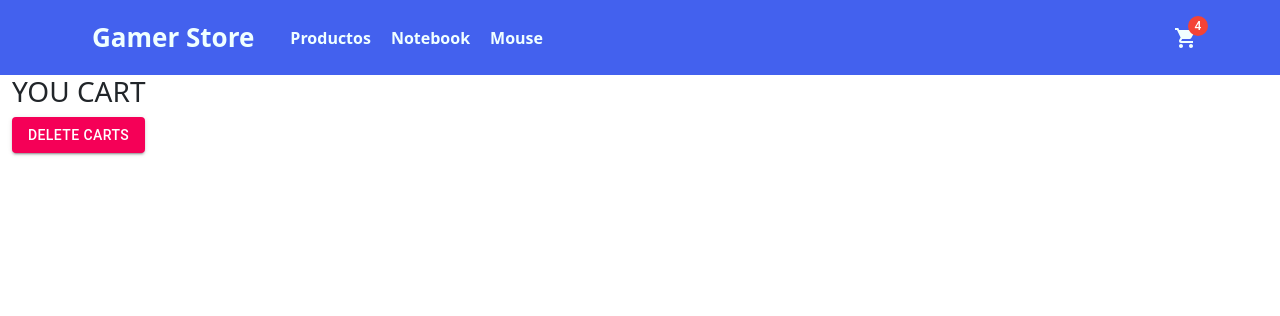
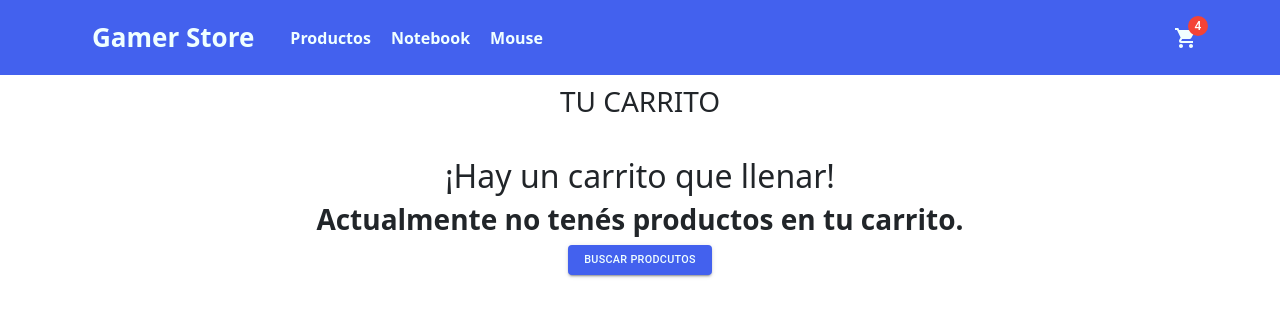
Before and after one commit to AgostinoNicolas/GamerStore-React-, a React (Create React App) app: page /cart in a window 1280 px wide. Shown: the top 316 px of the page. Built offline with nearby package versions, Linux system fonts and the light colour scheme.

Commit message:
se renderizo Cart y se agrego el componente Empty Cart

```diff
--- a/src/App.css
+++ b/src/App.css
@@ -103,12 +103,13 @@
 .btnAddToCart{
   background-color: #4361ee !important;
   color: azure !important;
+  font-size: 0.675rem !important;
+  width: 160px !important;
 }
 
 .btnAddToCart:hover{
   background-color: #3b53c0 !important;
   border: #3b53c0 !important;
-
 }
 
 
@@ -122,8 +123,9 @@
   background-color: #9c27b0 !important;
   border: #9c27b0 !important;
   margin-bottom: 20px !important;
-  width: 130px;
   color: azure !important;
+  font-size: 0.675rem !important;
+  width: 160px !important;
 }
 
 .btnDetail:hover{
@@ -133,7 +135,6 @@
 
 .btnDetailLink{
   text-decoration: none;
-  font-size: 0.875rem !important;
 }
 
 
@@ -172,12 +173,10 @@
   width: 40%;
 }
 
-
 .productsImgDetail{
   width: 60%;
   height: 400px;
 }
-
 
 .containerDetail{
   display: flex;
@@ -187,19 +186,93 @@
   padding: 10px;
 }
 
-
 .productsDescriptionDetail{
   width: 500px;
 }
-
 
 .itemCountDetail{
   display: flex;
 }
 
+
 /* STOCK */
-
 .stock{
   font-size: 12px;
   color: #8f8f8f;
 }
+
+
+/* EMPTY CART */
+.conatinerEmptyCart{
+  display: flex;
+  justify-content: center;
+  text-align: center;
+  margin-top: 30px;
+}
+
+
+/* CART */
+.containerTitleCart{
+  display: flex;
+  justify-content: center;
+  margin-top: 10px;
+}
+
+.containerRemoveCart{
+  display: flex;
+  justify-content: right;
+  margin-bottom: 30px;
+}
+
+.containerContinueShop{
+  display: flex;
+  justify-content: left;
+  margin-bottom: 30px;
+
+}
+
+.containerItemCart{
+  display: flex;
+  align-items: center;
+  margin-bottom: 15px;
+}
+
+.imgCart{
+  width: 100px;
+  height: 100px;
+}
+
+
+/* BTN CONTINUE SHOPPING */
+.btnContinueShoplLink{
+  text-decoration: none;
+}
+
+.btnContinueShop{
+  background-color: #4361ee !important;
+  color: azure !important;
+  font-size: 0.675rem !important;
+}
+
+.btnContinueShop:hover{
+  background-color: #3b53c0 !important;
+  border: #3b53c0 !important;
+}
+
+/* BTN EMPTY CART */
+.emptyCart{
+  background-color: #4361ee !important;
+  color: azure !important;
+  font-size: 0.675rem !important;
+}
+
+.emptyCart:hover{
+  background-color: #3b53c0 !important;
+  border: #3b53c0 !important;
+}
+
+
+/* BTN DELETE ITEM */
+.btnDeleteItem{
+  font-size: 10px !important;
+}
--- a/src/App.js
+++ b/src/App.js
@@ -3,9 +3,9 @@ import { BrowserRouter, Route, Routes } from 'react-router-dom';
 import './App.css';
 import ItemDetailContainer from './components/ItemDetailContainer';
 import ItemListContainer from './components/ItemListContainer';
-import Cart from './components/Cart';
 import NavBar from './components/Navbar';
 import CartContextProvider from './components/CartContext'
+import CartContainer from './components/CartContainer';
 
 
 function App() {
@@ -18,7 +18,7 @@ function App() {
             <Route path="/" element={<ItemListContainer />}/>
             <Route path="/categoria/:idCategoria" element={<ItemListContainer />}/>
             <Route path="/item/:idItem" element={<ItemDetailContainer />}/>
-            <Route path="cart" element={<Cart />}/>
+            <Route path="cart" element={<CartContainer />}/>
           </Routes>
         </BrowserRouter>
       </CartContextProvider>
--- a/src/components/Cart.jsx
+++ b/src/components/Cart.jsx
@@ -1,34 +1,40 @@
-import { useContext } from "react";
-import { Container, Row , Col } from "react-bootstrap";
+import { Row , Col } from "react-bootstrap";
 import { CartContext } from "./CartContext";
 import { Button } from "@material-ui/core";
+import { useContext } from "react";
+import { Link } from "react-router-dom";
+
 
 const Cart = () =>{
     const test = useContext(CartContext)
 
     return(
-        <Container fluid>
         <Row>
-                <Col><h3>YOU CART</h3></Col>
-            </Row>
-            <Row>
-                <Col>
-                    <Button onClick={test.removeCart} variant="contained" color="secondary">
-                        Delete Carts
+            <Col className="containerContinueShop">
+                <Link className="btnContinueShoplLink" to='/'>
+                    <Button className="btnContinueShop" variant="contained" >
+                        Continuar Comprando
                     </Button>
+                </Link>
             </Col>
-            </Row>
+            <Col className="containerRemoveCart">
                 {
-                test.cartList.length > 0 && (
+                    test.cartList.length > 0 &&(
+                        <Button className="emptyCart" onClick={test.removeCart} variant="contained" color="secondary">
+                            Vaciar Carrito
+                        </Button>
+                    )
+                }
+            </Col>
             <div>
                 {
                     test.cartList.map(item =>
-                                <Row key={item.idItem}>
+                        <Row className="containerItemCart" key={item.idItem}>
                             <Col>
-                                        <img src={item.imgItem} />
+                                <img className="imgCart" src={item.imgItem} />
                             </Col>
                             <Col>
-                                        <p>Producto: {item.nameItem}</p>
+                                <b>{item.nameItem}</b>
                             </Col>
                             <Col>
                                 <div>
@@ -37,19 +43,15 @@ const Cart = () =>{
                                 </div>
                             </Col>
                             <Col>
-                                        <Button onClick={()=> test.deleteItem(item.idItem)} variant="contained" color="secondary">
-                                            Delete Item
+                                <Button className="btnDeleteItem" onClick={()=> test.deleteItem(item.idItem)} variant="contained" color="secondary">
+                                    Eliminar
                                 </Button>
                             </Col>
                         </Row>
                     )
                 }
-
             </div>
-                )
-            }
-
-        </Container>
+        </Row>
     );
 }
 
--- /dev/null
+++ b/src/components/CartContainer.jsx
@@ -0,0 +1,24 @@
+import { Container, Row , Col } from "react-bootstrap";
+import { useContext } from "react";
+import { CartContext } from "./CartContext";
+import EmptyCart from "./EmptyCart";
+import Cart from "./Cart"
+
+const CartContainer = () =>{
+    const test = useContext(CartContext)
+
+    return(
+        <Container fluid>
+            <Row>
+                <Col className="containerTitleCart">
+                    <h3>TU CARRITO</h3>
+                </Col>
+            </Row>
+            {
+                test.cartList.length <= 0 ? (<EmptyCart />) : (<Cart />)
+            }
+        </Container>
+    );
+}
+
+export default CartContainer;
--- a/src/components/CartWidget.jsx
+++ b/src/components/CartWidget.jsx
@@ -5,7 +5,7 @@ import ShoppingCartIcon from '@material-ui/icons/ShoppingCart';
 const CartWidget = () =>{
     return(
         <>
-            <Badge className='shop-cart' badgeContent={4} color="error">
+            <Badge  className='shop-cart' badgeContent={4} color="error">
                 <ShoppingCartIcon />
             </Badge>
         </>
--- /dev/null
+++ b/src/components/EmptyCart.jsx
@@ -0,0 +1,23 @@
+import { Row , Col } from "react-bootstrap";
+import { Link } from "react-router-dom";
+import { Button } from "@material-ui/core";
+
+const EmptyCart = () => {
+    return(
+        <Row>
+            <Col className="conatinerEmptyCart">
+                <div>
+                    <h2>¡Hay un carrito que llenar!</h2>
+                    <h3><b>Actualmente no tenés productos en tu carrito.</b></h3>
+                    <Link className="btnContinueShoplLink" to='/'>
+                        <Button className="btnContinueShop" variant="contained" >
+                            Buscar Prodcutos
+                        </Button>
+                    </Link>
+                </div>
+            </Col>
+        </Row>
+    );
+}
+
+export default EmptyCart;
--- a/src/components/Item.jsx
+++ b/src/components/Item.jsx
@@ -21,7 +21,7 @@ const Item = ({id, img, nombre, procesador, memoria , almacenamiento, pantalla,
                 <div className="btnDetailContainer">
                 <Link className="btnDetailLink" to={`/item/${id}`}>
                     <Button className="btnDetail" variant="outlined" color="primary">
-                        DETAIL
+                        Detalle
                     </Button>
                 </Link>
                 </div>
--- a/src/components/ItemCount.jsx
+++ b/src/components/ItemCount.jsx
@@ -33,7 +33,7 @@ const ItemCount = ( {stock = 0, initial = 1, onAdd} ) =>{
             <Button onClick={decrement}>
                 <RemoveIcon />
             </Button>
-            <Button onClick={()=> onAdd(rate)} className="btnAddToCart" variant="outlined" color="primary">ADD TO CART</Button>
+            <Button onClick={()=> onAdd(rate)} className="btnAddToCart" color="primary">Agregar al Carrito</Button>
         </div>
     );
 }
--- a/src/components/Navbar.jsx
+++ b/src/components/Navbar.jsx
@@ -19,7 +19,7 @@ const NavBar = () =>{
                         <Link className='linkNav' to='categoria/2'>Mouse</Link>
                     </Nav>
                     </Navbar.Collapse>
-                    <CartWidget />
+                    <Link to='cart'><CartWidget /></Link>
                 </Container>
             </Navbar>
         </header>
```
Lines whose indentation alone changed are shown as unchanged.
